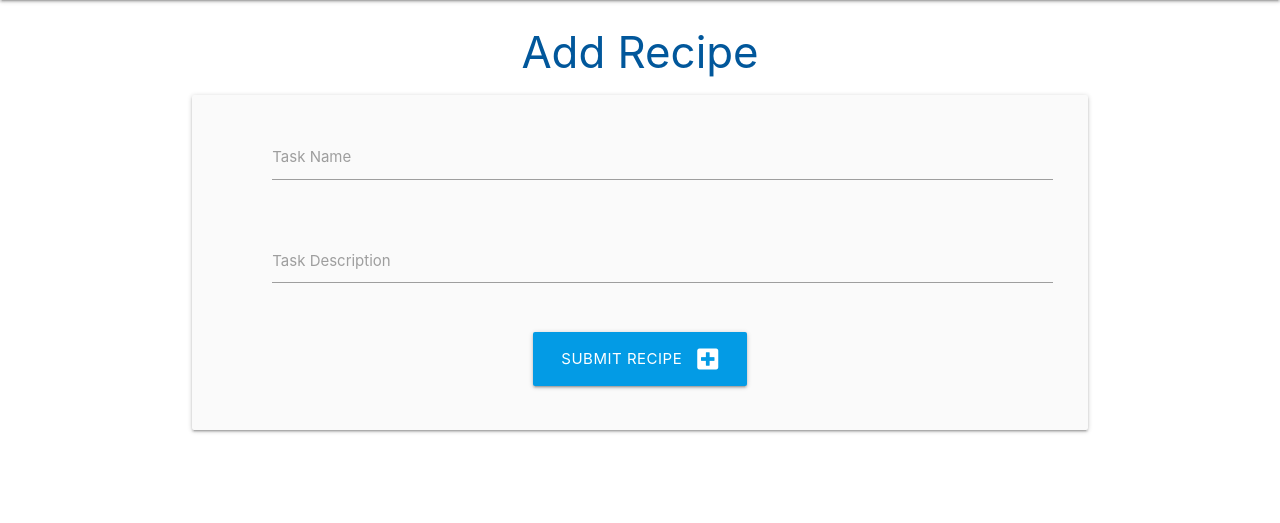
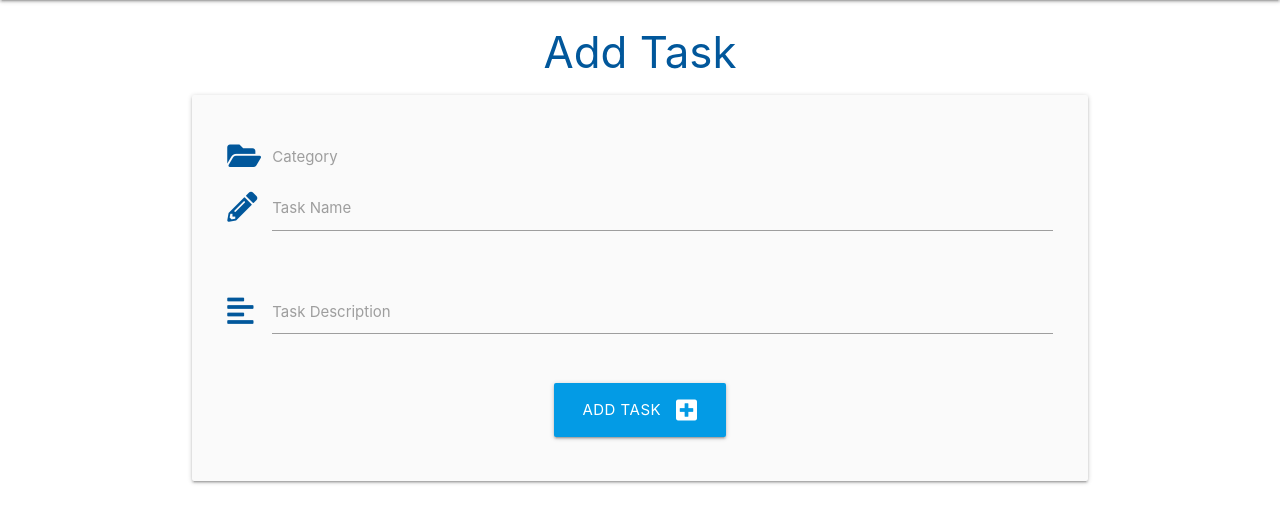
Before and after one commit to Code-Institute-Submissions/milestoneproject3-8, a Flask app: page /add_task in a window 1280 px wide. Shown: the part 64-587 px from the top of the page. Run offline with Flask 2, Linux system fonts and the light colour scheme; data that the repository does not hold is empty; some libraries are stand-ins or nearby versions.

Commit message:
Categories

```diff
--- a/app.py
+++ b/app.py
@@ -27,7 +27,6 @@ def get_tasks():
 @app.route("/add_task", methods = ["GET", "POST"])
 def add_task():
     if request.method == "POST":
-        is_urgent = "on" if request.form.get("is_urgent") else "off"
         task = {
             "category_name": request.form.get("category_name"),
             "task_name": request.form.get("task_name"),
--- a/templates/add_task.html
+++ b/templates/add_task.html
@@ -1,29 +1,48 @@
-{% extends "base.html" %}
+ {% extends "base.html" %}
 {% block content %}
 
+    <h3 class="light-blue-text text-darken-4 center-align">Add Task</h3>
 
-    <h3 class="light-blue-text text-darken-4 center-align">Add Recipe</h3>
 
     <div class="row card-panel grey lighten-5">
         <form class="col s12" method="POST" action="{{ url_for('add_task') }}">
+            <!--category selection-->
             <div class="row">
                 <div class="input-field col s12">
-                    <i class="material-icons prefix"></i>
-                    <input id="task_name" name="task_name" type="text" class="validate">
+                    <i class="fas fa-folder-open prefix light-blue-text text-darken-4"></i>
+                    <select id="category_name" name="category_name" class="validate" required>
+                        <option value="" disabled selected>Choose Category</option>
+                    {% for category in categories %}
+                        <option value="{{ category.category_name }}">{{ category.category_name }}</option>
+                    {% endfor %}
+                    </select>
+                    <label for="category_name">Category</label>
+                </div>
+            </div>
+            <!--task name-->
+            <div class="row">
+                <div class="input-field col s12">
+                    <i class="fas fa-pencil-alt prefix light-blue-text text-darken-4"></i>
+                    <input id="task_name" name="task_name" minlength="5" maxlength="50" type="text" class="validate" required>
                     <label for="task_name">Task Name</label>
                 </div>
             </div>
+            <!--task description-->
             <div class="row">
                 <div class="input-field col s12">
-                    <i class="material-icons prefix"></i>
-                    <textarea id="task_description" name="task_description" minlength="5" maxlength="200" class="materialize-textarea validate" required></textarea>
+                    <i class="fas fa-align-left prefix light-blue-text text-darken-4"></i>
+                    <textarea id="task_description" name="task_description" minlength="5"
+                     maxlength="200" class="materialize-textarea validate" required></textarea>
                     <label for="task_description">Task Description</label>
                 </div>
             </div>
+
+
+            <!--submit button-->
             <div class="row">
                 <div class="col s12 center-align">
                     <button type="submit" class="btn-large light-blue darken-1 text-shadow">
-                    Submit Recipe<i class="fas fa-plus-square right"></i>
+                    Add Task<i class="fas fa-plus-square right"></i>
                     </button>
                 </div>
             </div>
```
Also changed, not shown: 1 other file.
